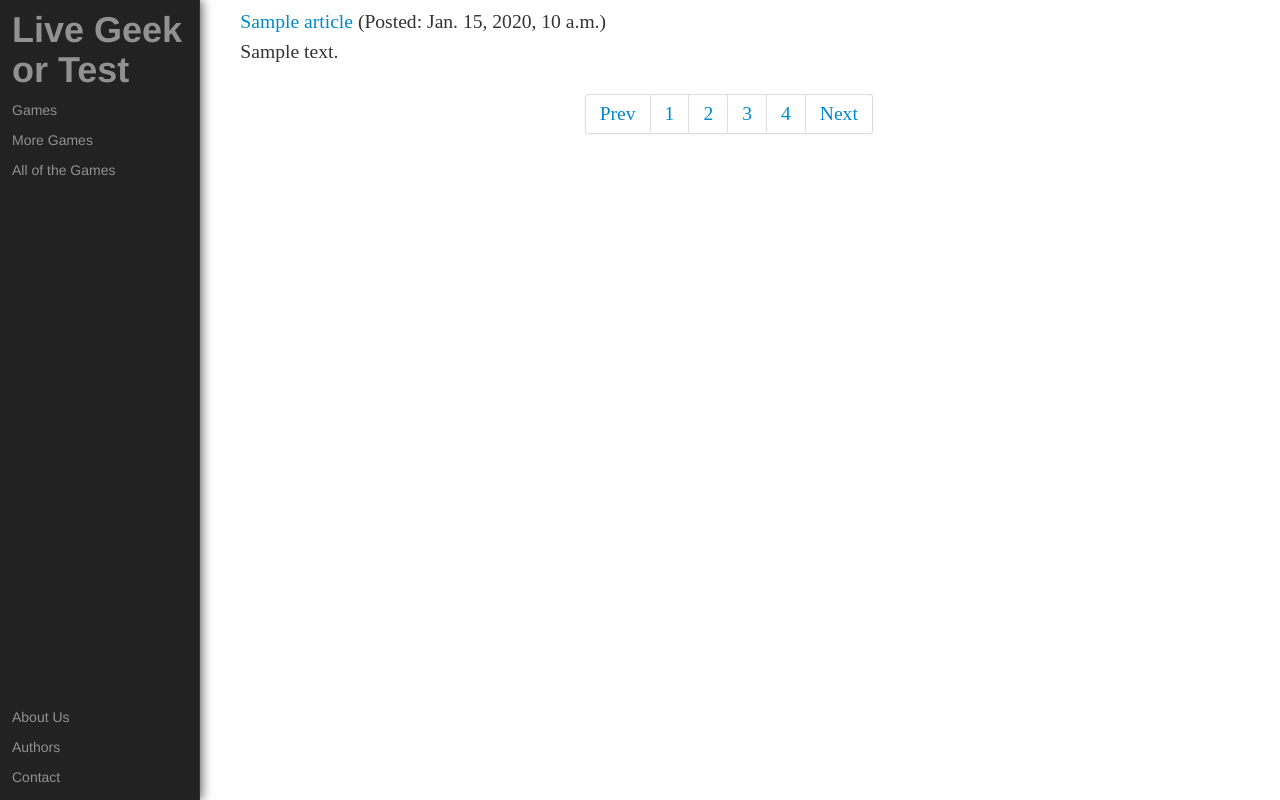
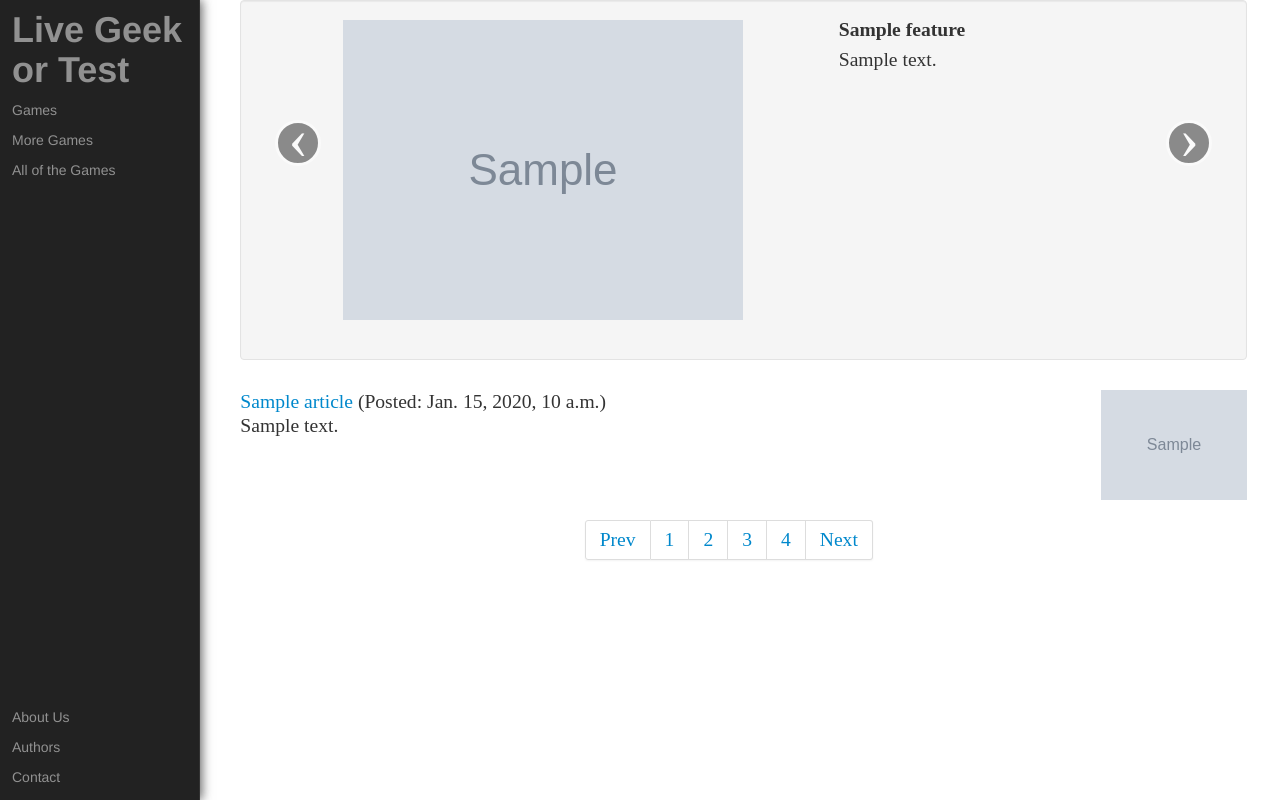
Before and after one commit to jaredhaight/lgod, a Django app: template main/templates/home.html in a window 1280 px wide. Run offline with Django 3.2, Linux system fonts and the light colour scheme; the template is opened without the code that fills it: most values are stand-ins (such as "Sample title", 1, 10 or a date in 2020); grey boxes marked "Sample" are stand-in pictures; style sheets or scripts are compiled from the project's sources; some libraries are stand-ins or nearby versions.

Commit message:
Changed Article to Image relation. Added basic featured aritcle section.

```diff
--- a/main/templates/article.html
+++ b/main/templates/article.html
@@ -16,7 +16,10 @@
 {% block content %}
 {% include "staffButton.html" %}
 <div class="row-fluid">
-		<div class="span12 articleHeader">
+        <div class="span4">
+            <img src="{{ article.header_image.URL }}">
+        </div>
+		<div class="span8 articleHeader">
 			<div class="articleTitle">
 				<h1>{{ article.title }}</h1>
 				<div class="articleData">
--- a/main/templates/articleList.html
+++ b/main/templates/articleList.html
@@ -1,12 +1,22 @@
 	{% for article in articles %}
          <div class="row-fluid homePad">
-            <div class="span12">
-				<a href="/article/{{ article.title_slug }}">{{ article.title }}</a> (Posted: {{ article.date_posted }})
-			</div>
-		</div>
-		<div class="row-fluid">
-			<div class="span12">
-				<p>{{ article.summary }}</p>
-			</div>
+            {% if forloop.counter|divisibleby:2 %}
+                <div class="span2">
+                    <a href="/article/{{ article.title_slug }}"><img src={{ article.thumbnail.URL }}></a>
+                </div>
+            <div class="span10">
+                <a href="/article/{{ article.title_slug }}">{{ article.title }}</a> (Posted: {{ article.date_posted }})
+                <p>{{ article.summary }}</p>
+            </div>
+            {% else %}
+            <div class="span10">
+                <a href="/article/{{ article.title_slug }}">{{ article.title }}</a> (Posted: {{ article.date_posted }})
+                <p>{{ article.summary }}</p>
+            </div>
+            <div class="span2">
+                        <a href="/article/{{ article.title_slug }}"><img src={{ article.thumbnail.URL }}></a>
+            </div>
+
+            {% endif %}
 		</div>
 	{% endfor %}
--- a/main/templates/home.html
+++ b/main/templates/home.html
@@ -2,6 +2,34 @@
 {% block title %}<title>Live Geek or Die </title>{% endblock %}
 {% block content %}
 	{% include "staffButton.html" %}
+    <div class="row-fluid">
+        <div class="span12 well">
+            <div id="myCarousel" class="carousel slide">
+                <!-- Carousel items -->
+                <div class="carousel-inner">
+                    {% for feature in features %}
+                    {% if forloop.first %}
+                    <div class="item active">
+                    {% else %}
+                    <div class="item">
+                    {% endif %}
+                        <div class="row-fluid">
+                            <div class="span6 offset1">
+                                <a href="/article/{{ feature.title_slug }}"><img src={{ feature.featured_image.URL }}></a>
+                            </div>
+                            <div class="span4">
+                                <p><b>{{ feature.title }}</b></p>
+                                <p>{{ feature.summary }}</p>
+                            </div>
+                        </div>
+                    </div>
+                    {% endfor %}
+                </div>
+                <a class="carousel-control left" href="#myCarousel" data-slide="prev">&lsaquo;</a>
+                <a class="carousel-control right" href="#myCarousel" data-slide="next">&rsaquo;</a>
+            </div>
+        </div>
+    </div>
 	{% include "articleList.html" %}
 {% endblock %}
 {% block footer %}
```
Also changed, not shown: main/app/models.py (+16 -0 lines), main/app/views.py (+3 -5 lines).
